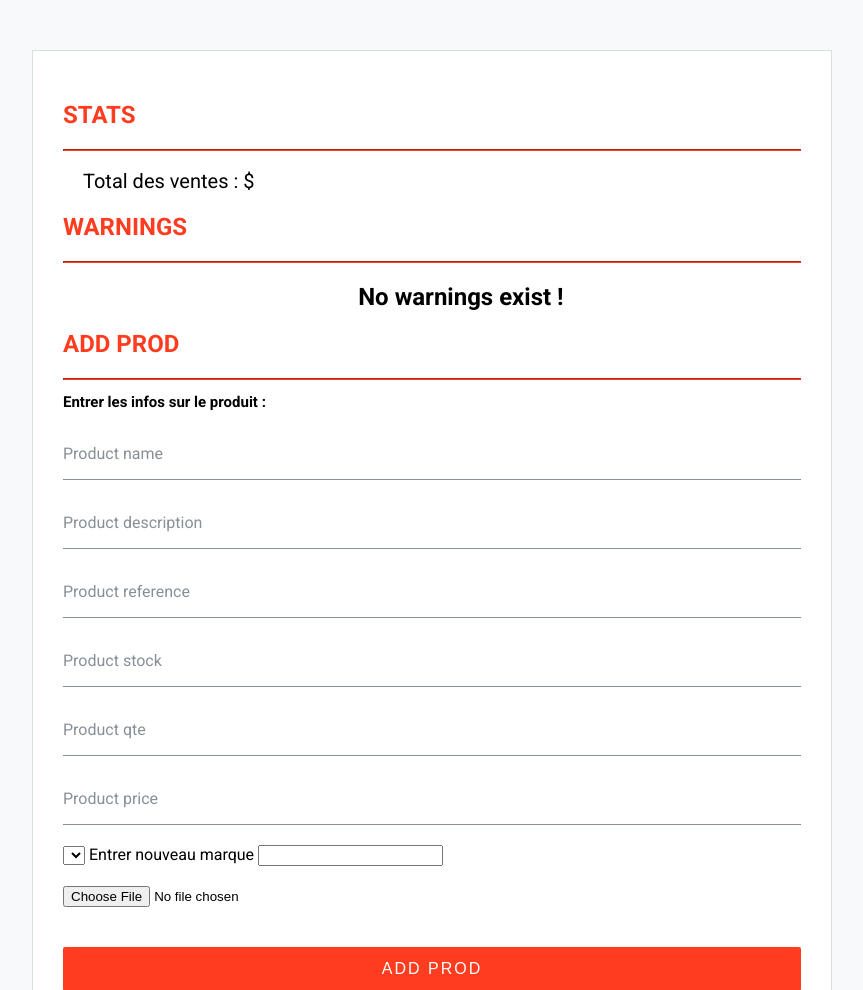
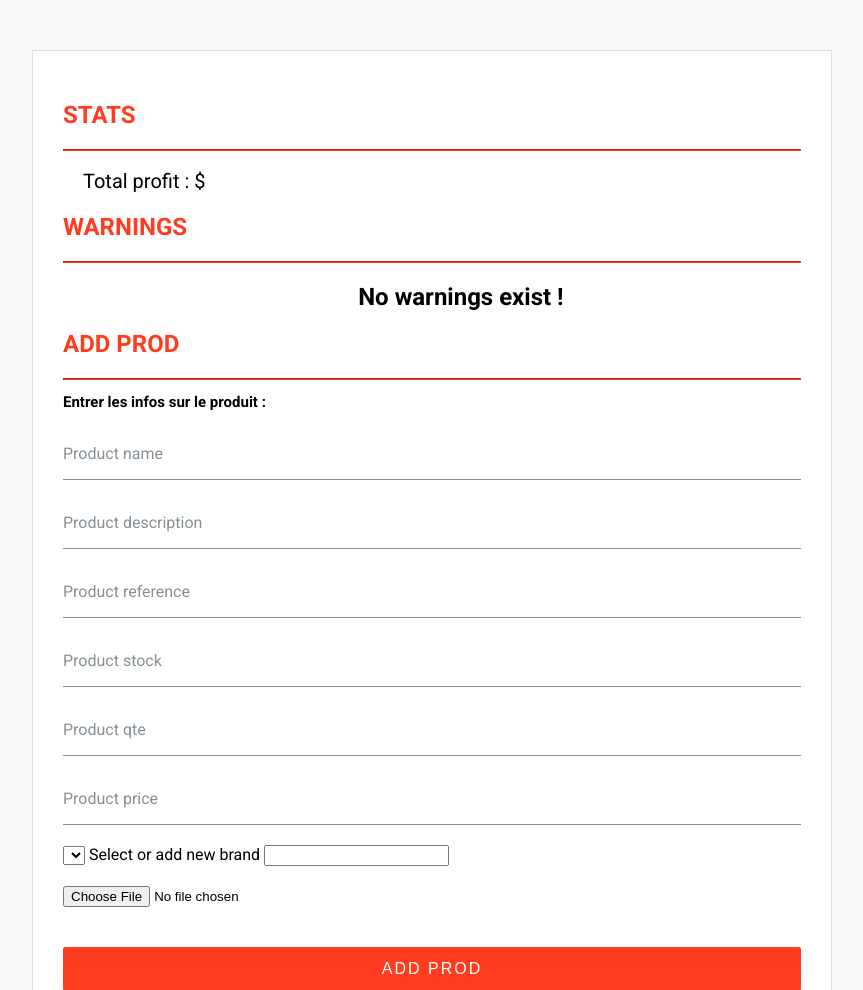
Before and after one commit to FouadWahabi/EcommerceWebsite, a PHP site: template views/admin/manager.php in a window 1280 px wide. Shown: the part 50-1040 px from the top of the page, without its empty margins (208-1071 px from the left). Run offline with PHP 8.4, Linux system fonts and the light colour scheme; the template is opened without the code that fills it, so the values that code supplies are empty; some libraries are stand-ins or nearby versions.

Commit message:
Change some typos

```diff
--- a/views/admin/js/default.js
+++ b/views/admin/js/default.js
@@ -1,6 +1,6 @@
 var url = '/';
 function getWarning(product_id, thumb_url, product_name, product_price, product_stock, publish_date) {
-    return '<div class="clearfix"><div id="panier_art"><div id="product_img" style="float: left !important;"><img src="' + thumb_url +'" width="120px"></div><div id="product_desc" class="product" style="float: left !important;width: 35%;"><h2><a href="' + url + 'product/prod/' + product_id + '">' + product_name + '</a></h2><div class="product-content-byline"><span class="date">' + publish_date + ' — By </span><span class="vendor"><a href="#">GUCCI</a></span></div></div><div id="product_price" style="float: left !important;text-align:right;font-size: 16px;padding: 13px 15px 0;"><span style="float: right;margin-right: 20px;color: orange;font-weight: 600;font-size: 15px;">' + parseFloat(product_price) + ' DT</span></div><div id="product_qte" style="float: left !important;text-align:right;font-size: 16px;padding: 13px 15px 0;"><span>' + product_stock + '</span></div><input type="text" id="stock_to_add-' + product_id +'" style="float: left !important;text-align:center;width: 20px;font-size: 16px;padding: 13px 15px 0;"><div id="prod_tot_price" style="float: left !important;text-align:right;width: 45px;font-size: 16px;padding: 13px 15px 0;"><a id="add-' + product_id + '" href="#" style="color:#4e5860"><i class="fa fa-check"></a></i></div></div></div><hr style="border-top: 1px dotted #c8cbcc;margin-top:20px">';
+    return '<div class="clearfix"><div id="panier_art"><div id="product_img" style="float: left !important;"><img src="' + thumb_url +'" width="120px"></div><div id="product_desc" class="product" style="float: left !important;width: 35%;"><h2><a href="' + url + 'product/prod/' + product_id + '">' + product_name + '</a></h2><div class="product-content-byline"><span class="date">' + publish_date + ' — By </span><span class="vendor"><a href="#">GUCCI</a></span></div></div><div id="product_price" style="float: left !important;text-align:right;font-size: 16px;padding: 13px 15px 0;"><span style="float: right;margin-right: 20px;color: orange;font-weight: 600;font-size: 15px;">' + parseFloat(product_price) + ' $</span></div><div id="product_qte" style="float: left !important;text-align:right;font-size: 16px;padding: 13px 15px 0;"><span>' + product_stock + '</span></div><input type="text" id="stock_to_add-' + product_id +'" style="float: left !important;text-align:center;width: 20px;font-size: 16px;padding: 13px 15px 0;"><div id="prod_tot_price" style="float: left !important;text-align:right;width: 45px;font-size: 16px;padding: 13px 15px 0;"><a id="add-' + product_id + '" href="#" style="color:#4e5860"><i class="fa fa-check"></a></i></div></div></div><hr style="border-top: 1px dotted #c8cbcc;margin-top:20px">';
 }
 
 function getMarque($marque) {
@@ -137,7 +137,7 @@ $(function() {
                           data1.addRows([[o[i].marque_name, parseInt(o[i].sum)]]);
                       }
 
-                    var options1 = {'title':'Pourcentage des ventes par marque',
+                    var options1 = {'title':'Percentage of profit per brand',
                                    'width':330,
                                    'height':300};
 
--- a/views/admin/manager.php
+++ b/views/admin/manager.php
@@ -5,7 +5,7 @@
         <div class="stats draggable clearfix">
             <div id="marque_stats" style="margin:10px;float:left;display: inline-block;"></div>
             <div id="gain_stats" style="margin:10px;float:right;display: inline-block;"></div>
-            <div style="font-weight: font-weight(medium);font-size: 20px;padding-top: 10px;">Total des ventes : <span id="sales" style="color:#ff3c1f"></span>  $</div>
+            <div style="font-weight: font-weight(medium);font-size: 20px;padding-top: 10px;">Total profit : <span id="sales" style="color:#ff3c1f"></span>  $</div>
         </div>
         <h2 class="headline">WARNINGS</h2>
         <hr style="border-color:#ff3c1f">
@@ -54,7 +54,7 @@
                     <select id="marque-select">
                         <option></option>
                     </select>
-                    <label for="marque-add">Entrer nouveau marque</label>
+                    <label for="marque-add">Select or add new brand</label>
                     <input type="text" id="marque-add">
                 </div>
 
```
